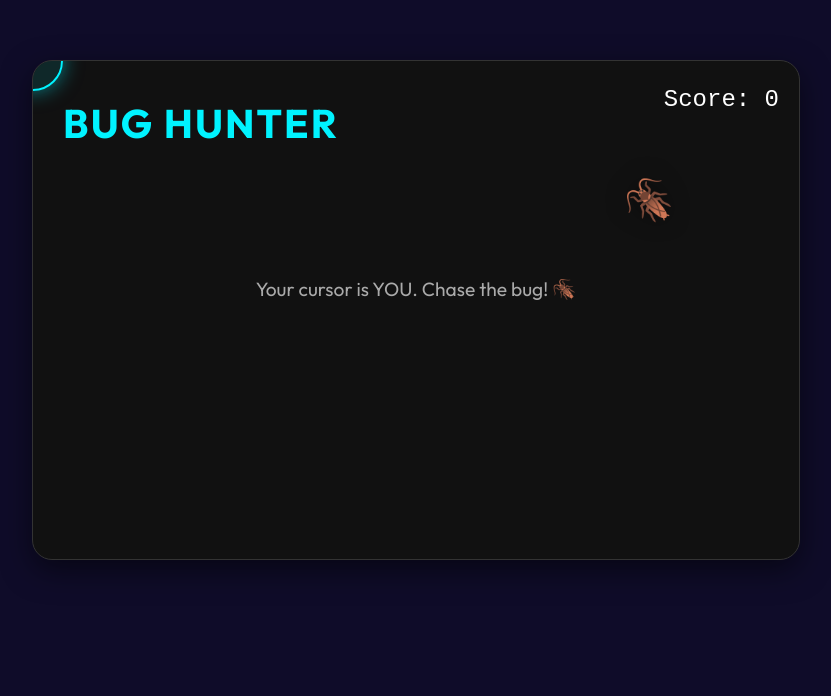
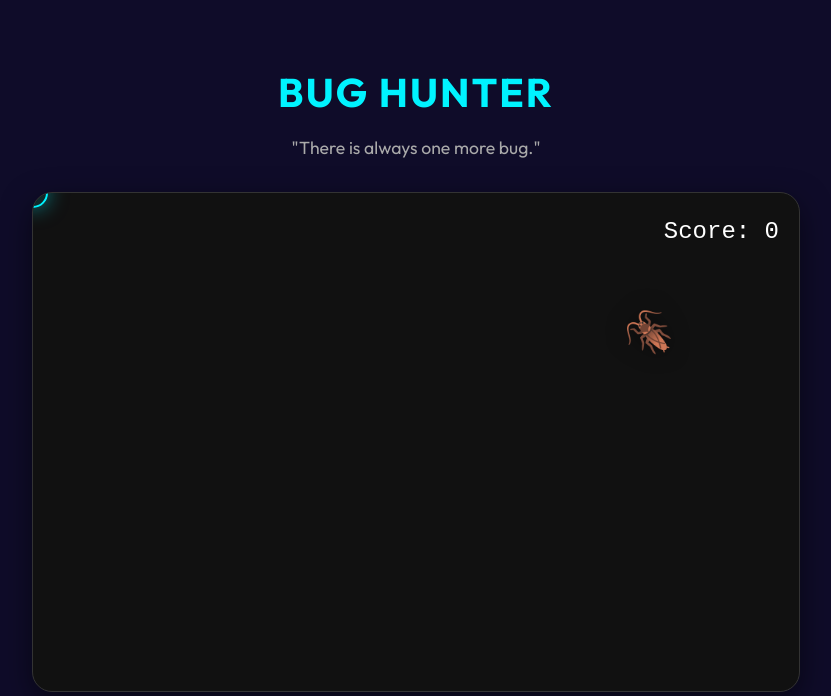
Before and after one commit to shubham199711/personal_website, a React (Vite) app: page / in a window 1280 px wide. Shown: the part 4504-5200 px from the top of the page, without its empty margins (224-1055 px from the left). Built offline with nearby package versions, Linux system fonts and the light colour scheme.

Commit message:
redesign

```diff
--- a/src/sections/Game.tsx
+++ b/src/sections/Game.tsx
@@ -25,26 +25,25 @@ const GameSection = styled.section`
   }
 `;
 
+
 const Title = styled.h2`
   color: #00f3ff;
   font-size: 2.5rem;
-  margin-bottom: 20px;
+  margin-bottom: 10px;
   text-transform: uppercase;
   letter-spacing: 2px;
-  z-index: 10;
-  pointer-events: none;
-  position: absolute;
-  top: 30px;
-  left: 30px;
-  margin: 0;
+  text-align: center;
 `;
 
-const Instruction = styled.p`
+const QuoteText = styled.p`
   color: #aaa;
-  font-size: 1.2rem;
-  margin-bottom: 40px;
-  z-index: 10;
-  pointer-events: none;
+  font-size: 1.1rem;
+  font-style: italic;
+  text-align: center;
+  max-width: 600px;
+  margin: 0 auto 30px auto;
+  line-height: 1.6;
+  padding: 0 20px;
 `;
 
 const Score = styled.div`
@@ -59,8 +58,8 @@ const Score = styled.div`
 
 const CustomCursor = styled(motion.div)`
   position: absolute;
-  width: 60px;
-  height: 60px;
+  width: 30px; /* Reduced from 60px */
+  height: 30px;
   border-radius: 50%;
   /* background-image: url("/profile.jpeg"); Removed as requested */
   background-color: rgba(0, 243, 255, 0.1);;
@@ -69,6 +68,11 @@ const CustomCursor = styled(motion.div)`
   z-index: 20;
   box-shadow: 0 0 20px rgba(0, 243, 255, 0.5);
   border: 2px solid #00f3ff;
+
+  @media (max-width: 768px) {
+    width: 20px; /* Even smaller on mobile */
+    height: 20px;
+  }
 `;
 
 const Bug = styled(motion.div)`
@@ -171,15 +175,31 @@ const Game = () => {
 
             if (distance < safeDistance && !caughtRef.current) {
                 // Normalize vector (run away)
-                const vx = dx / distance;
-                const vy = dy / distance;
+                let vx = dx / distance;
+                let vy = dy / distance;
+
+                // Wall Avoidance Force
+                const wallDistance = 50;
+                const avoidanceForce = 2.0; // Strong push away from walls
+
+                if (currentBugX < wallDistance) vx += avoidanceForce;
+                if (currentBugX > rect.width - wallDistance) vx -= avoidanceForce;
+                if (currentBugY < wallDistance) vy += avoidanceForce;
+                if (currentBugY > rect.height - wallDistance) vy -= avoidanceForce;
+
+                // Normalize again with avoidance force
+                const vLen = Math.sqrt(vx * vx + vy * vy);
+                if (vLen > 0) {
+                    vx /= vLen;
+                    vy /= vLen;
+                }
 
                 // Move
                 currentBugX += vx * moveSpeed;
-                currentBugY += vy * moveSpeed;
+                currentBugY += vy * moveSpeed; // Use modified vx/vy
 
-                // Wall Evasion / Bouncing
-                const margin = 40;
+                // Hard Boundary Clamp
+                const margin = 20;
                 if (currentBugX < margin) currentBugX = margin;
                 if (currentBugX > rect.width - margin) currentBugX = rect.width - margin;
                 if (currentBugY < margin) currentBugY = margin;
@@ -221,16 +241,17 @@ const Game = () => {
     }, [score]); // Removed caught from dependency as we use Ref
 
     return (
+        <div style={{ display: 'flex', flexDirection: 'column', alignItems: 'center', margin: '50px 0' }}>
+            <Title>Bug Hunter</Title>
+            <QuoteText>
+                "There is always one more bug."
+            </QuoteText>
             <GameSection
                 ref={containerRef}
                 onMouseMove={handleMove}
                 onTouchMove={handleMove}
-            style={{ touchAction: 'none' }} // Prevent scrolling on mobile
+                style={{ margin: '0 auto', touchAction: 'none' }} // Override margin since wrapper handles spacing
             >
-            <Title>Bug Hunter</Title>
-            <Instruction style={{ opacity: score > 2 ? 0 : 1, transition: 'opacity 0.5s' }}>
-                Your cursor is YOU. Chase the bug! 🪳
-            </Instruction>
                 <Score>Score: {score}</Score>
 
                 <CustomCursor
@@ -259,6 +280,7 @@ const Game = () => {
                     {caught ? "💥" : "🪳"}
                 </Bug>
             </GameSection>
+        </div>
     );
 };
 
```
Lines whose indentation alone changed are shown as unchanged.
